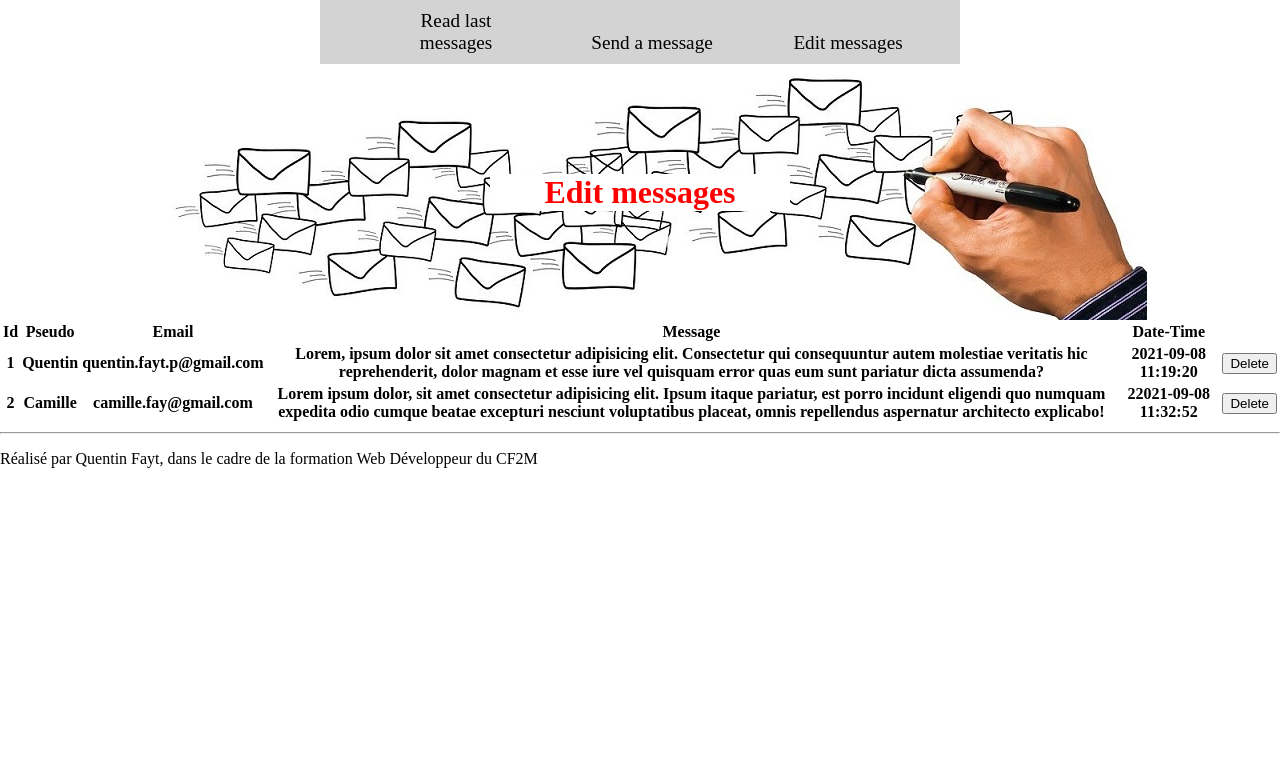
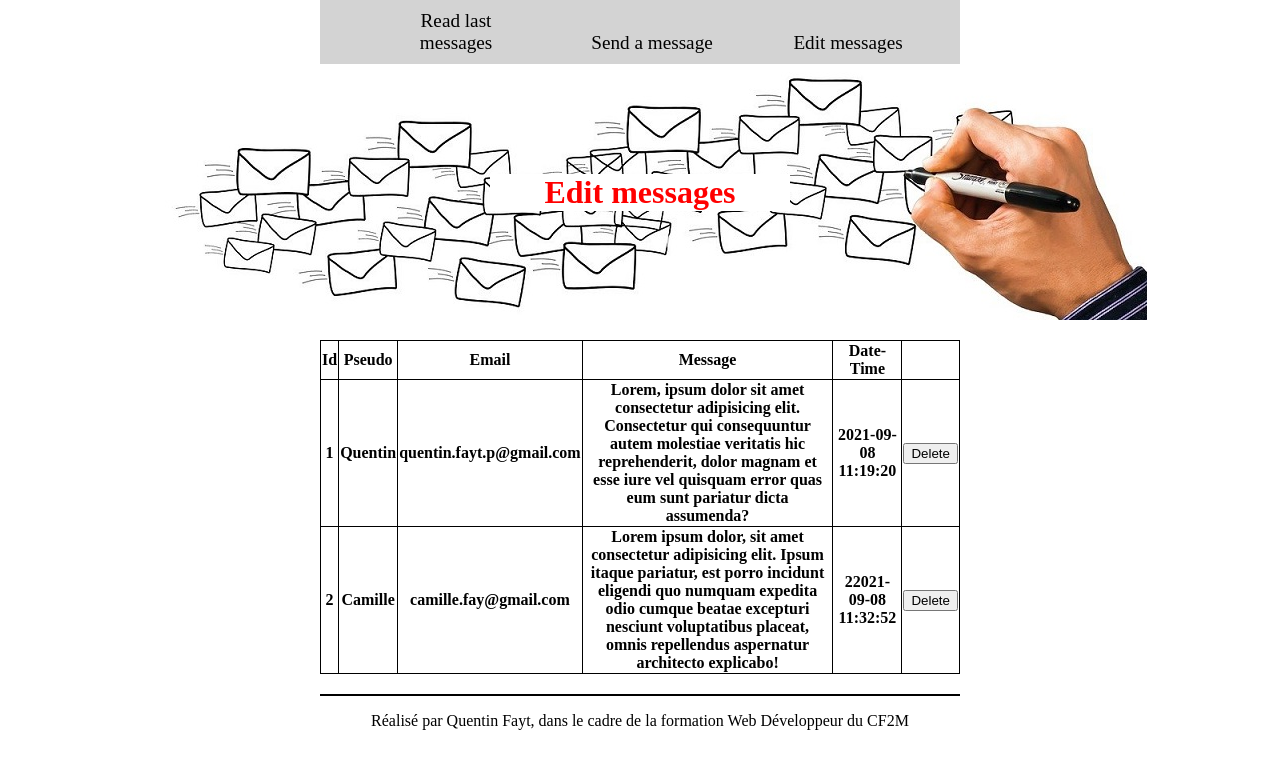
Before and after one commit to QuentinFayt/guest_book, a PHP site: page /editing.php in a window 1280 px wide. Shown: the top 769 px of the page. Run offline with PHP 8.4, Linux system fonts and the light colour scheme; lists and menus that the app fills with data are empty.

Commit message:
table-footer css

```diff
--- a/assets/golden_book.css
+++ b/assets/golden_book.css
@@ -1,18 +1,18 @@
-body{
-    margin:0;
+body {
+  margin: 0;
 }
-nav{
+nav {
   background-color: lightgrey;
   width: 50%;
-    position:sticky;
+  position: sticky;
   top: 0px;
   margin: 0 auto;
 }
-nav ul{
-    margin:0;
+nav ul {
+  margin: 0;
   list-style: none;
 }
-nav ul li{
+nav ul li {
   display: inline-block;
   width: 32%;
   margin: 0 auto;
@@ -22,15 +22,15 @@ nav ul li a {
   text-decoration: none;
   color: black;
   font-size: 1.2em;
-    padding:10px 30px;
+  padding: 10px 30px;
   text-align: center;
   transition: 500ms 50ms;
 }
-nav ul li a:hover{
+nav ul li a:hover {
   box-shadow: 5px 5px 5px black;
   background-color: darkgray;
 }
-header{
+header {
   background-image: url("./img/banniere.jpg");
   background-repeat: no-repeat;
   z-index: 0;
@@ -38,13 +38,39 @@ header{
   height: 256px;
   margin: 0 auto;
 }
-header h1{
+header h1 {
   z-index: 1;
   text-align: center;
-    color:red;
+  color: red;
   position: relative;
-    top:110px;
-    margin:0 auto;
+  top: 110px;
+  margin: 0 auto;
   width: 300px;
   background-color: white;
 }
+.admin,
+.admin tr,
+.admin th,
+.admin td {
+  border: 1px solid black;
+  border-collapse: collapse;
+}
+.admin {
+  margin: 20px auto;
+}
+.admin th {
+  height: 2em;
+}
+footer {
+  width: 50%;
+  margin: 0 auto;
+  height: 2em;
+  border-top: 2px solid black;
+}
+footer p {
+  text-align: center;
+}
+main {
+  width: 50%;
+  margin: 0 auto;
+}
--- a/editing.php
+++ b/editing.php
@@ -21,9 +21,9 @@
         <h1>Edit messages</h1>
     </header>
     <main>
-        <table>
+        <table class="admin">
             <!-- Title : first row table -->
-            <tr>
+            <tr class="adminMain">
                 <th>Id</th>
                 <th>Pseudo</th>
                 <th>Email</th>
@@ -56,8 +56,6 @@
         </table>
     </main>
     <footer>
-        <hr>
-        </hr>
         <p>Réalisé par Quentin Fayt, dans le cadre de la formation Web Développeur du CF2M</p>
     </footer>
 </body>
--- a/form.php
+++ b/form.php
@@ -31,8 +31,6 @@
         </form>
     </main>
     <footer>
-        <hr>
-        </hr>
         <p>Réalisé par Quentin Fayt, dans le cadre de la formation Web Développeur du CF2M</p>
     </footer>
 </body>
--- a/index.php
+++ b/index.php
@@ -23,10 +23,10 @@
     <main>
         <!-- Won't show up if there are messages in the DB  => will test this with php condition & a sql request
         (SELECT COUNT (id) FROM `message`) -->
-        <section class="noMsgYet">
+       <!--  <section class="noMsgYet">
             <h2>This GoldenBook doesn't have any message yet!</h2>
             <p>But please, be our guest and go to the "send a message" page to test it! Then come back here to read it :)</p>
-        </section>
+        </section> -->
         <!-- Won't show up if there are no messages in the DB -->
         <section class="userMsg">
             <h2>Last messages</h2>
@@ -46,8 +46,6 @@
         </section>
     </main>
     <footer>
-        <hr>
-        </hr>
         <p>Réalisé par Quentin Fayt, dans le cadre de la formation Web Développeur du CF2M</p>
     </footer>
 </body>
```
Lines whose indentation alone changed are shown as unchanged.
